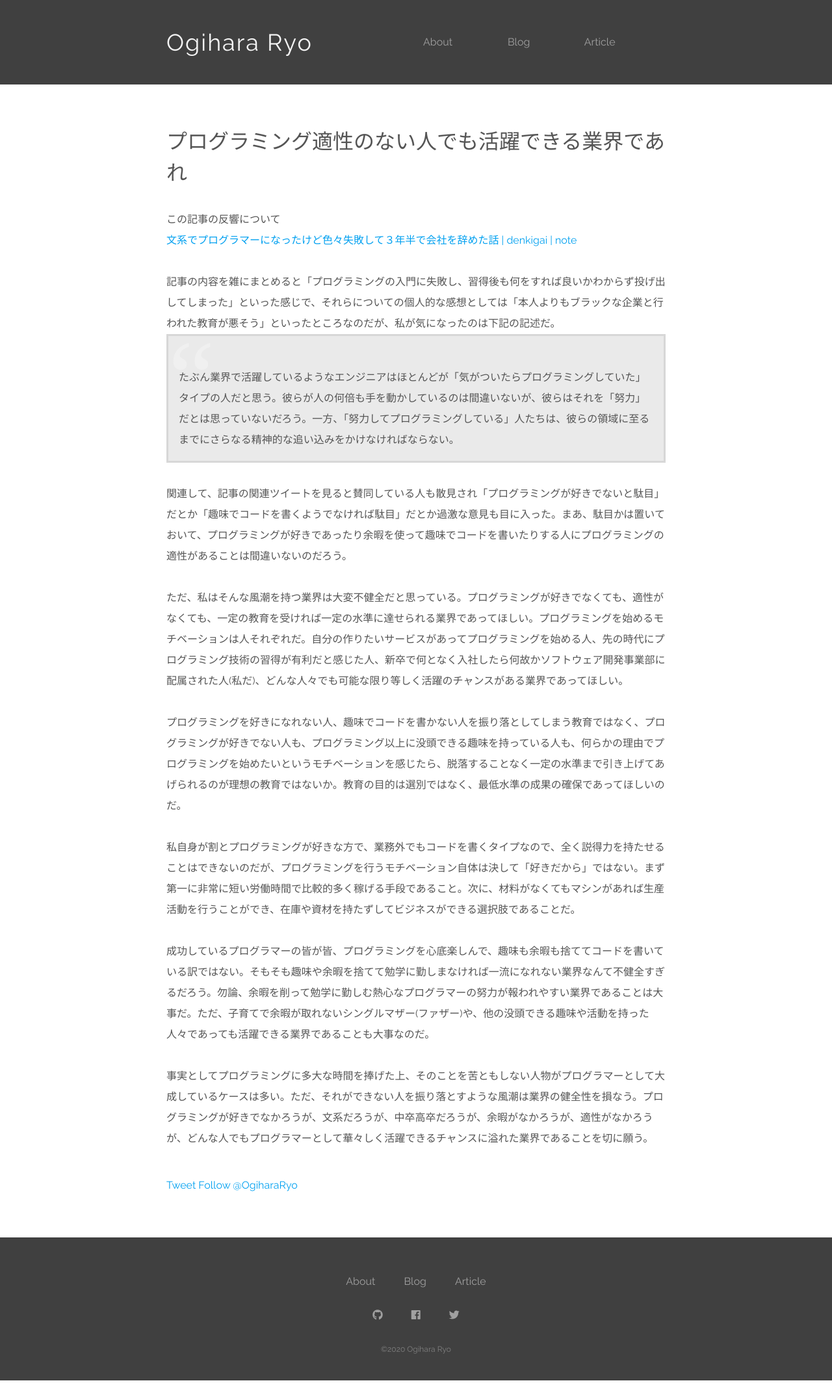
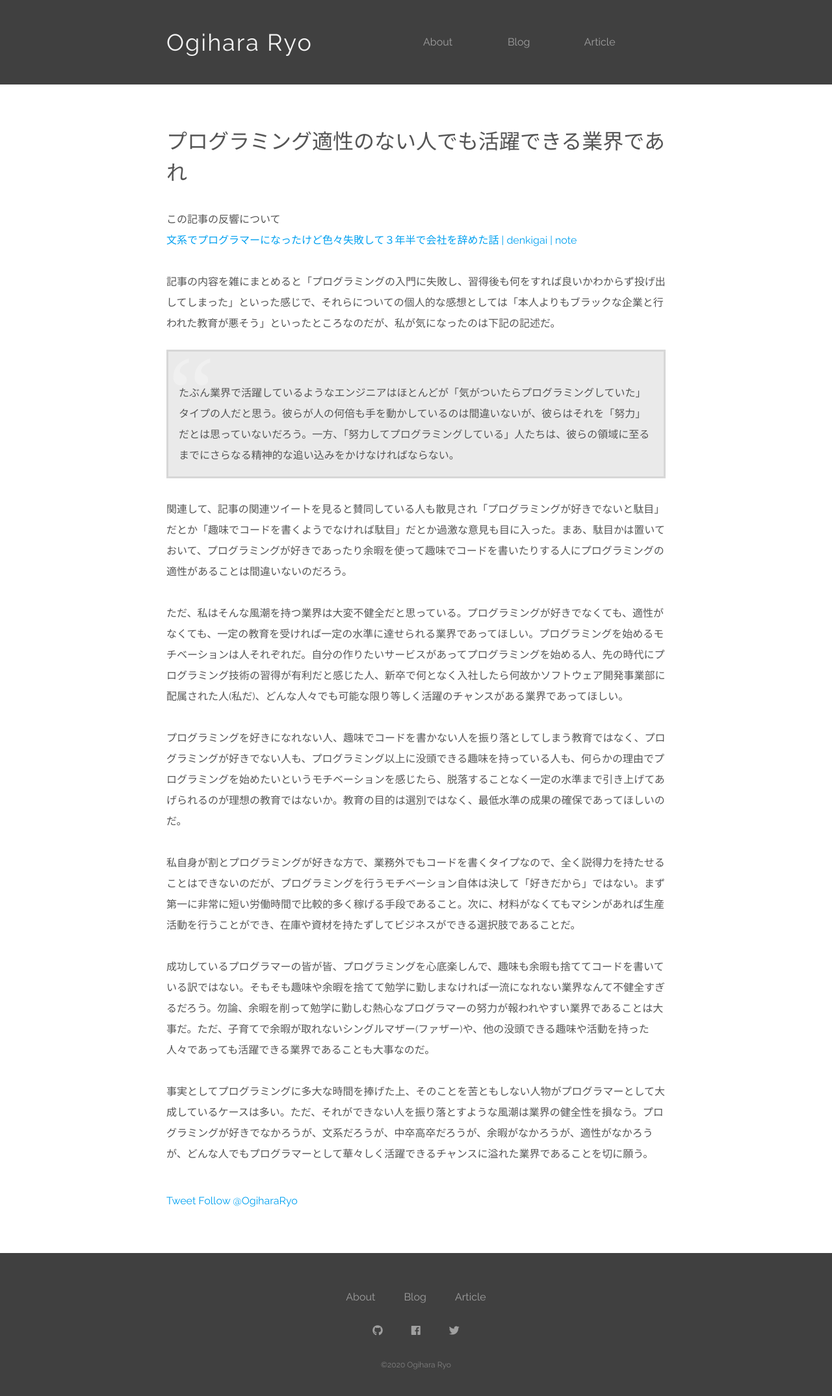
Before and after one commit to ryo-ryukalice/ogihara-ryo.github.io, a Jekyll site: the page built from _posts/2019-01-21-programming-aptitude.markdown, in a window 1280 px wide. Shown: the whole page at 65% size. Built offline with Jekyll 4.4.1, drawn with Linux system fonts in a browser that asks for light colours; nearby versions of some CDN libraries; comment, search, counter and statistics services are not loaded; before the commit the page ends 2124 px from its top, so only the background shows below that.

Commit message:
Update style.scss

```diff
--- a/assets/css/style.scss
+++ b/assets/css/style.scss
@@ -283,7 +283,7 @@ pre {
 }
 
 blockquote {
-  margin: 0;
+  margin: 24px 0;
   position: relative;
   padding: 16px;
   border: 3px solid $backquote_border_color;
```
